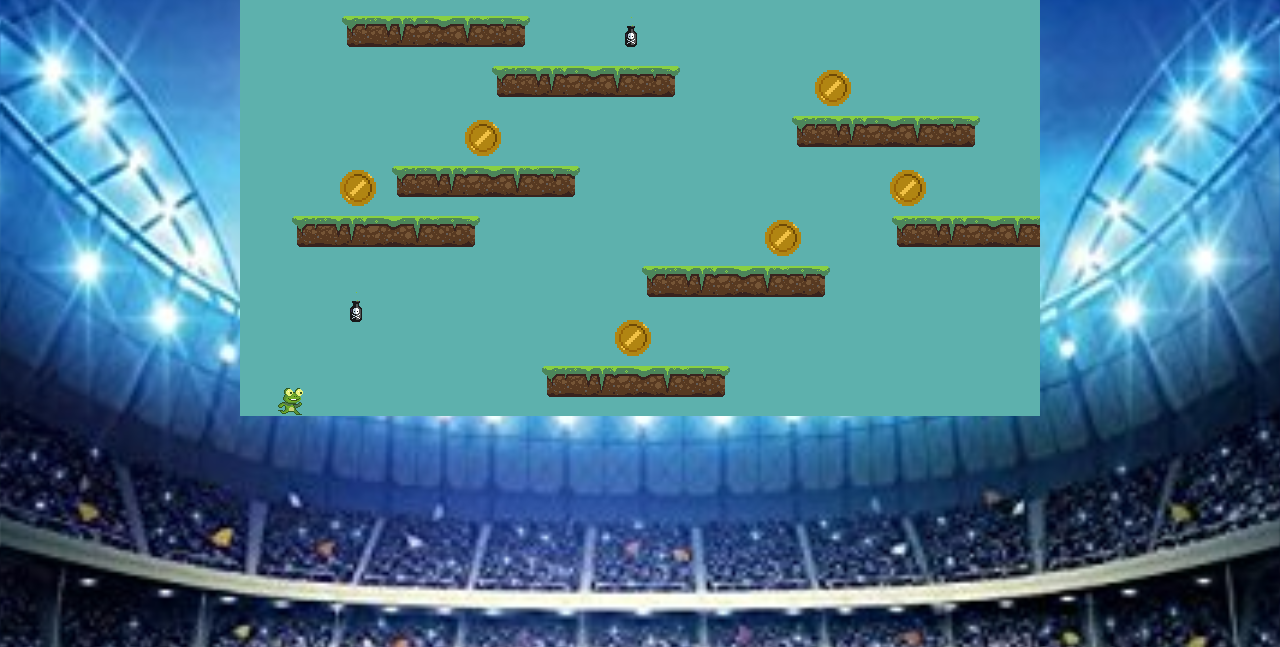
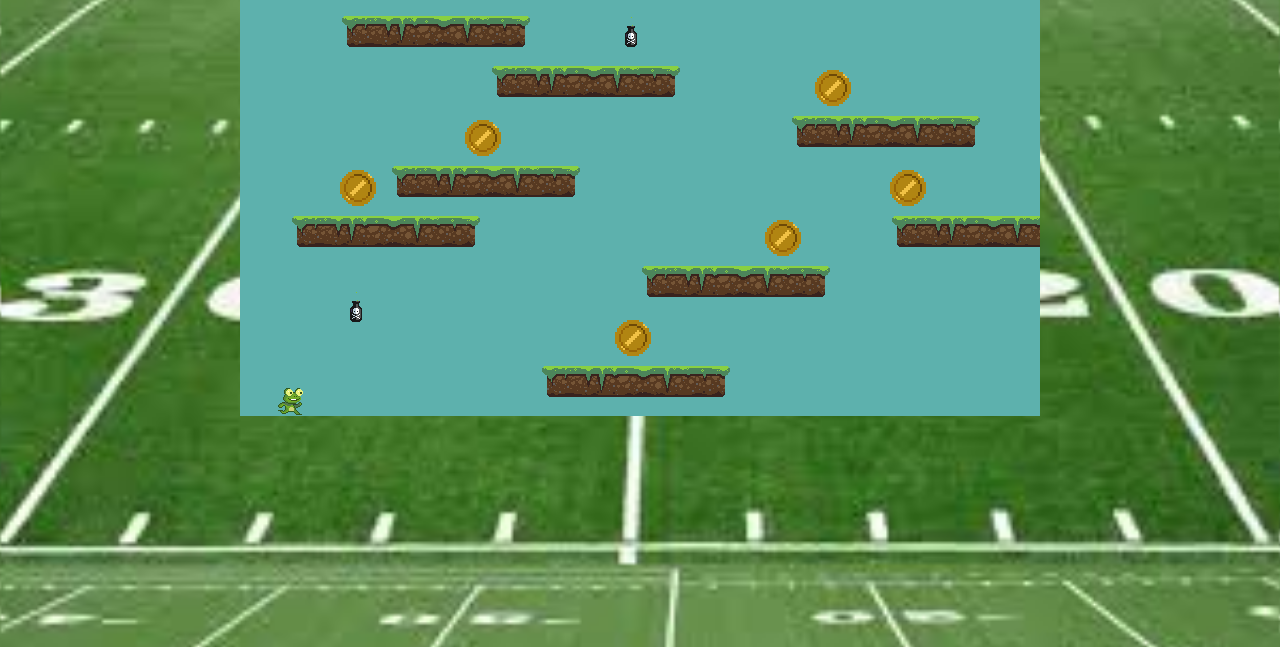
Before and after one commit to braddavistech/OSU-Game-css-html-javascript, a plain HTML site: page index.html in a window 1280 px wide. Shown: the part 153-800 px from the top of the page. Drawn offline with Linux system fonts and the light colour scheme; animation ran at ten frames a second.

Commit message:
Update index.html

```diff
--- a/index.html
+++ b/index.html
@@ -4,11 +4,8 @@
       <link rel='stylesheet' href='https://fonts.googleapis.com/css?family=Russo One'>
 <style>
     body{
-      background-image:url("Field.jpg");
-      no-repeat center center fixed;
-      -webkit-background-size: cover;
-      -moz-background-size: cover;
-      -o-background-size: cover;
+      background-image:url("footballfield.jpg");
+      no-repeat;
       background-size: cover;
     }
     #toptitle{
```
